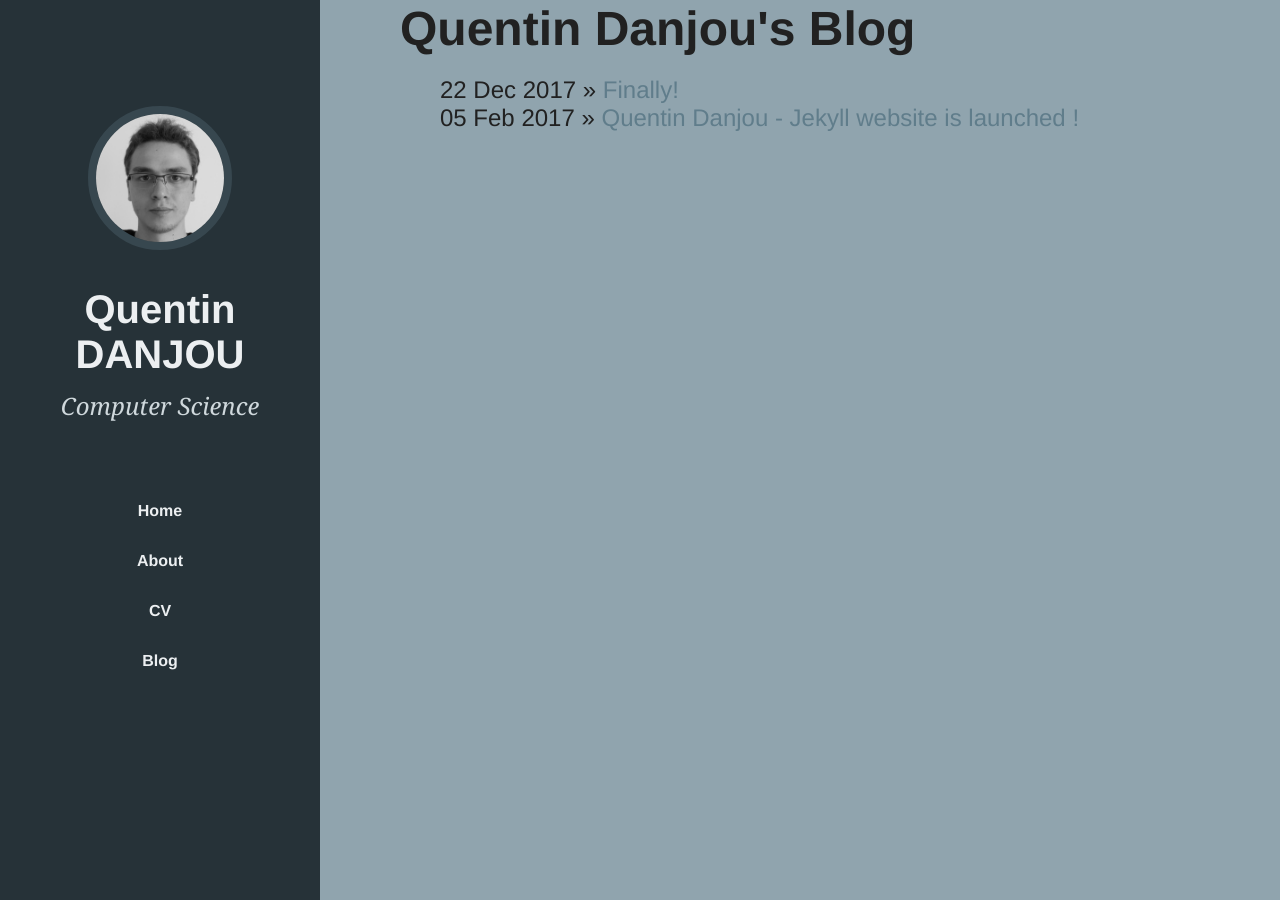
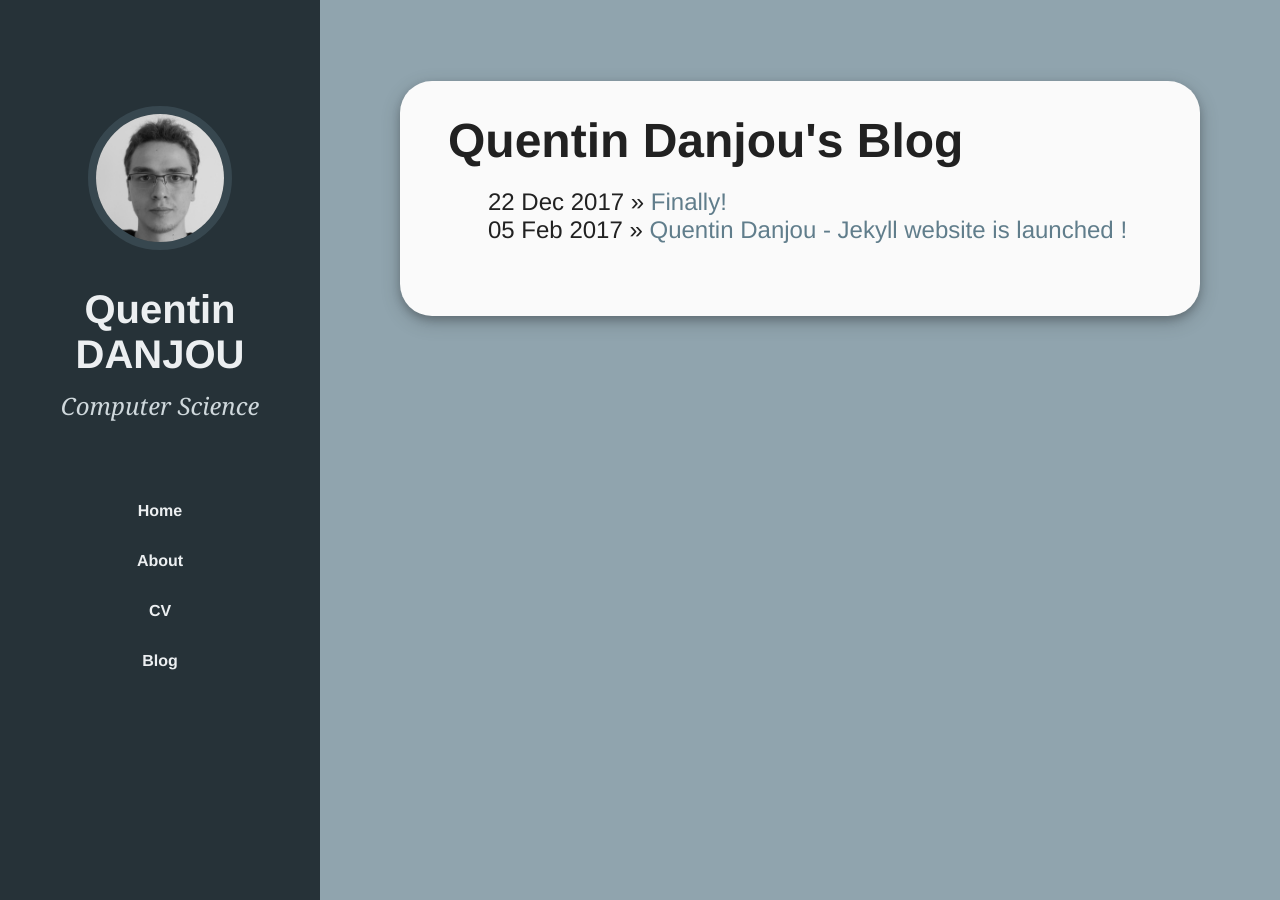
Before and after one commit to danjou-a/danjou-a.github.io, a Jekyll site: the page built from blog/index.html, in a window 1280 px wide. Built offline with Jekyll 4.4.1, drawn with Linux system fonts in a browser that asks for light colours.

Commit message:
design modification in blog

```diff
--- a/blog/index.html
+++ b/blog/index.html
@@ -3,10 +3,11 @@ layout: default
 title: Quentin Danjou's Blog
 ---
 
+<div class="blogBubble">
     <h2>{{ page.title }}</h2>
     <ul class="posts">
-
         {% for post in site.posts %}
         <li><span>{{ post.date | date_to_string }}</span> » <a href="{{ post.url }}" title="{{ post.title }}">{{ post.title }}</a></li>
         {% endfor %}
     </ul>
+</div>
--- a/css/main.css
+++ b/css/main.css
@@ -89,6 +89,15 @@ p {
     color: #333;
 }
 
+.blogBubble {
+    margin-top: 5em;
+    background-color: crimson;
+    background-color: #FAFAFA;
+    border-radius: 2em;
+    padding: 2em 3em 2em 3em;
+    box-shadow: 0 4px 8px 0 rgba(0, 0, 0, 0.2), 0 6px 20px 0 rgba(0, 0, 0, 0.19);
+}
+
 ul.posts {
     margin: 20px auto 40px;
     font-size: 1.5em;
@@ -121,7 +130,7 @@ em {
 
  .secret {
      /* margin-top: 20em; */
-     color: rgba(255, 255, 255, 0.1);
+     color: rgba(255, 255, 255, 0.05);
      font-size: 1em;
      font-family: "Lucida Console", "Monaco", "monospace";
      position: absolute;
```
Also changed, not shown: _layouts/post.html (+7 -4 lines). Lines whose indentation alone changed are shown as unchanged.
